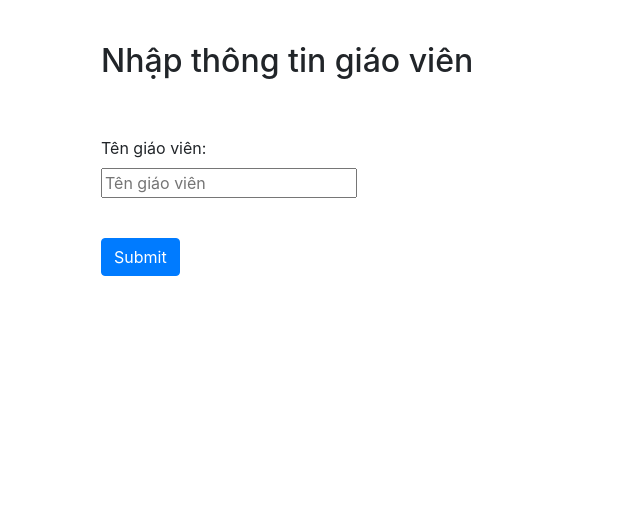
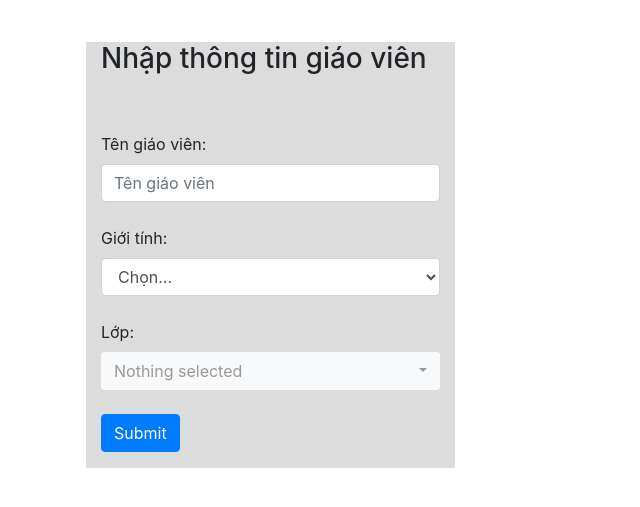
Before and after one commit to longpb91/webappstudent, a Flask app: page /teachers in a window 1280 px wide. Shown: the part 56-563 px from the top of the page, without its empty margins (0-640 px from the left). Run offline with Flask 2, Linux system fonts and the light colour scheme; data that the repository does not hold is empty; some libraries are stand-ins or nearby versions.

Commit message:
update gender and class for teacher_add.html

```diff
--- a/src/app.py
+++ b/src/app.py
@@ -193,20 +193,28 @@ def get_students():
 @app.route('/teachers', methods=['GET', 'POST'])
 def add_teachers():
     try:
+        query_1 = 'SELECT classname FROM add_classes'
+        results = db.session.execute(query_1)
+        lst_classes = []
+        for r in results:
+            lst_classes.append(r[0])
+
         if request.method == 'POST':
             teachername = request.form['teacher']
+            class_ = request.form.getlist('teacher_classes')
 
             if teachername == '':
                 error = "Please enter required fields."
-                return render_template("teacher_add.html", error=error)
+                return render_template("teacher_add.html", lst_classes=lst_classes, error=error)
 
             data_teacher = Teachers(teachername)
             db.session.add(data_teacher)
             db.session.commit()
 
             msg = 'Successfully! Thank you for your information.'
-            return render_template("teacher_add.html", msg=msg)
-        return render_template('teacher_add.html')
+            return render_template("teacher_add.html", msg=msg, lst_classes=lst_classes)
+            # return str(class_)
+        return render_template('teacher_add.html', lst_classes=lst_classes)
     except Exception as e:
         return str(e)
 
--- /dev/null
+++ b/src/templates/includes/_selectpicker.html
@@ -0,0 +1,5 @@
+<link rel="stylesheet" href="https://stackpath.bootstrapcdn.com/bootstrap/4.1.1/css/bootstrap.min.css">
+<link rel="stylesheet" href="https://cdnjs.cloudflare.com/ajax/libs/bootstrap-select/1.13.1/css/bootstrap-select.css" />
+<!--            <script src="https://ajax.googleapis.com/ajax/libs/jquery/2.1.1/jquery.min.js"></script>-->
+<!--            <script src="https://stackpath.bootstrapcdn.com/bootstrap/4.1.1/js/bootstrap.bundle.min.js"></script>-->
+<script src="https://cdnjs.cloudflare.com/ajax/libs/bootstrap-select/1.13.1/js/bootstrap-select.min.js"></script>
--- a/src/templates/teacher_add.html
+++ b/src/templates/teacher_add.html
@@ -1,26 +1,39 @@
 {% extends 'layout.html' %}
 
 {% block body %}
+<body>
   <div class="container" style="margin-top:10px">
     {% if message %}
     <p class="message">{{message | safe}}</p>
     {% endif %}
-    <form action="/teachers" method="POST">
-    <h2>Nhập thông tin giáo viên</h2><br><br>
+    <div class="row">
+      <div class="col-sm-4" style="background-color:gainsboro;">
+        <h3>Nhập thông tin giáo viên</h3><br><br>
+        <form action="/teachers" method="POST">
+          <div class="form-group">
+            {% include 'includes/_selectpicker.html' %}
+            <label for="teacher">Tên giáo viên:</label><br>
+            <input type="text" class="form-control" name="teacher" id="teacher", placeholder="Tên giáo viên"><br>
+            <label for="tgender">Giới tính:</label>
+            <select name="teacher_gender" id="tgender" class="form-control">
+              <option value=" " selected>Chọn...</option>
+              <option value="Nam">Nam</option>
+              <option value="Nữ">Nữ</option>
+              <option value="Khác">Khác</option>
+            </select><br>
+            <label>Lớp:</label><br>
+            <select name='teacher_classes' class="selectpicker form-control" multiple data-live-search="true">
+              {% for class in lst_classes %}
+              <option name="class_" value="{{ class }}">{{ class }}</option>
+              {% endfor %}
+            </select><br><br>
 
-      <div class="form-group">
-        <label for="teacher">Tên giáo viên:</label><br>
-        <input
-          type="text"
-          name="teacher"
-          id="teacher"
-          placeholder="Tên giáo viên"
-        />
-        <br><br>
+            <input type="submit" class="btn btn-primary" value="Submit">
+          </div>
+        </form>
       </div>
-      <input type="submit" class="btn btn-primary" value="Submit">
-    </form>
+    </div>
   </div>
-  </body>
+</body>
 
 {% endblock %}
```
